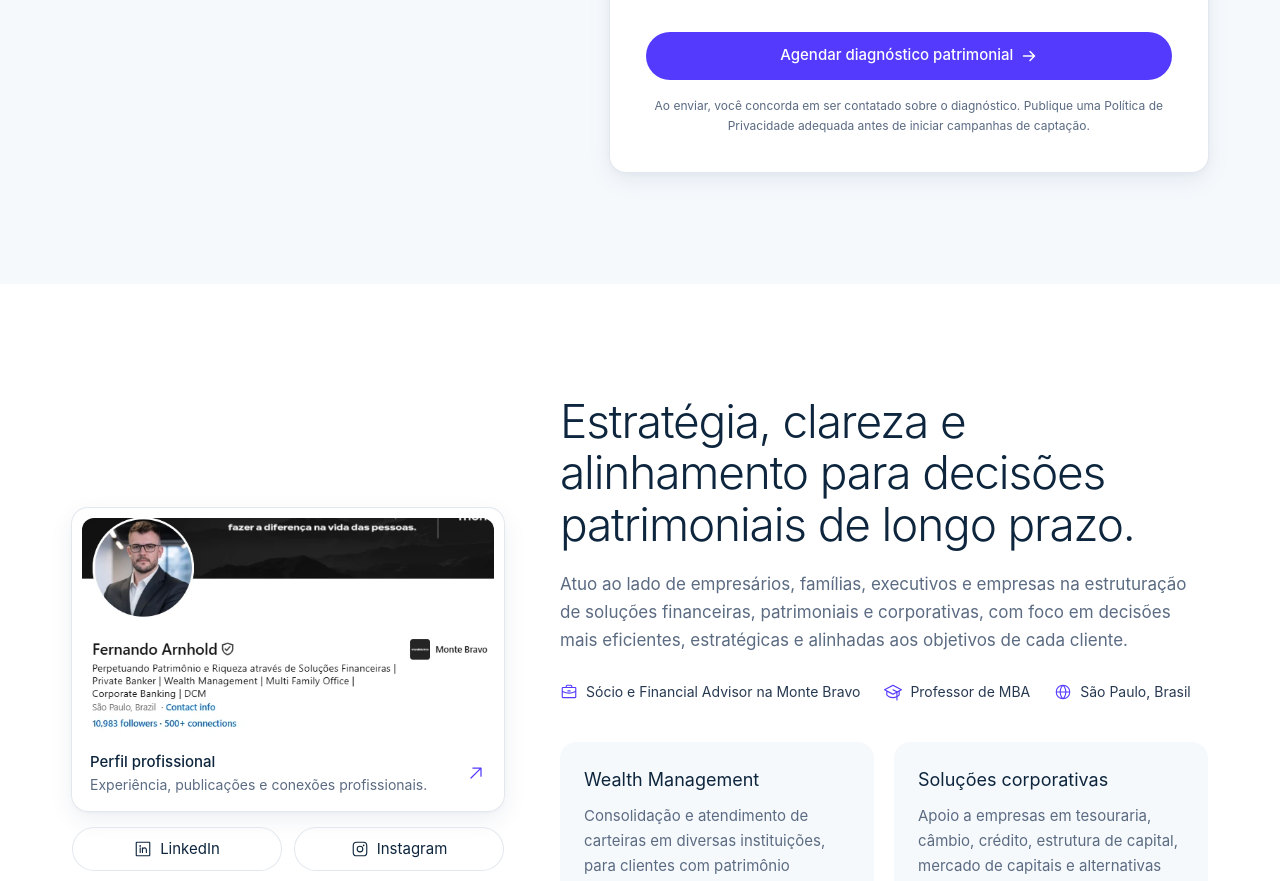
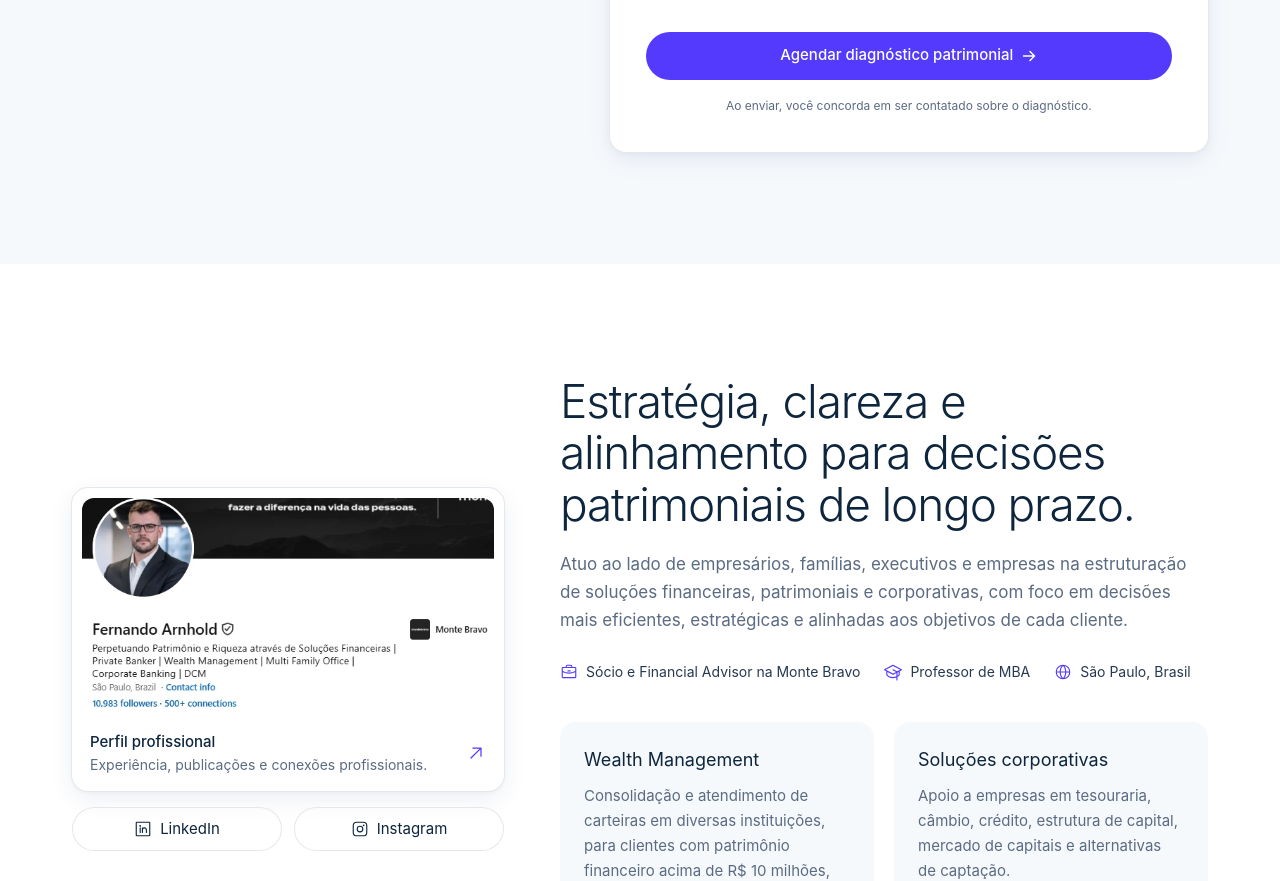
Before and after one commit to pegasus975/Tutorial, a React (Vite) app in the folder sites/landing/: page / in a window 1280 px wide. Shown: the part 8399-9280 px from the top of the page. Built offline with nearby package versions, Linux system fonts and the light colour scheme; no server answers.

Commit message:
Remove internal privacy-policy note from diagnostic form
Co-Authored-By: Claude Opus 5.5 <noreply@anthropic.com>
Claude-Session: https://claude.ai/code/session_01Pk3ehVY5i2bRtTsjgPL3jd

```diff
--- a/sites/landing/src/App.jsx
+++ b/sites/landing/src/App.jsx
@@ -729,7 +729,7 @@ function Diagnostic() {
                     {submitError}
                   </p>
                 )}
-                <p className="mt-4 text-center text-xs leading-5 text-mute">Ao enviar, você concorda em ser contatado sobre o diagnóstico. Publique uma Política de Privacidade adequada antes de iniciar campanhas de captação.</p>
+                <p className="mt-4 text-center text-xs leading-5 text-mute">Ao enviar, você concorda em ser contatado sobre o diagnóstico.</p>
               </form>
             )}
           </div>
```
